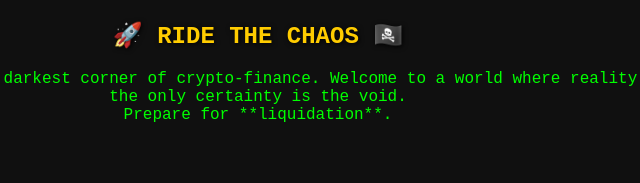
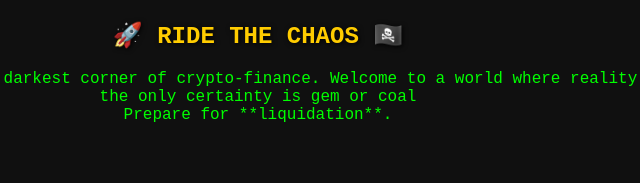
Before and after one commit to sneedcorp/sneedcorp.github.io, a plain HTML site: page index.html in a window 1280 px wide. Shown: the part 267-450 px from the top of the page, 382-1022 px from the left. Drawn offline with Linux system fonts and the light colour scheme.

Commit message:
Update index.html

```diff
--- a/index.html
+++ b/index.html
@@ -59,7 +59,7 @@
 <body>
     <h1 class="glitch">WELCOME TO SNEEDCORP™ CRYPTOTRADING</h1>
     <h2>🚀 RIDE THE CHAOS 🏴‍☠️</h2>
-    <p>Feeling lucky? You've entered the darkest corner of crypto-finance. Welcome to a world where reality is **optional**, and the only certainty is the void. <br>Prepare for **liquidation**.</p>
+    <p>Feeling lucky? You've entered the darkest corner of crypto-finance. Welcome to a world where reality is **optional**, and the only certainty is gem or coal <br>Prepare for **liquidation**.</p>
 
     <p class="warning">⚠️ DANGER: SneedCoin trading may result in psychological breakdowns ⚠️</p>
 
```
